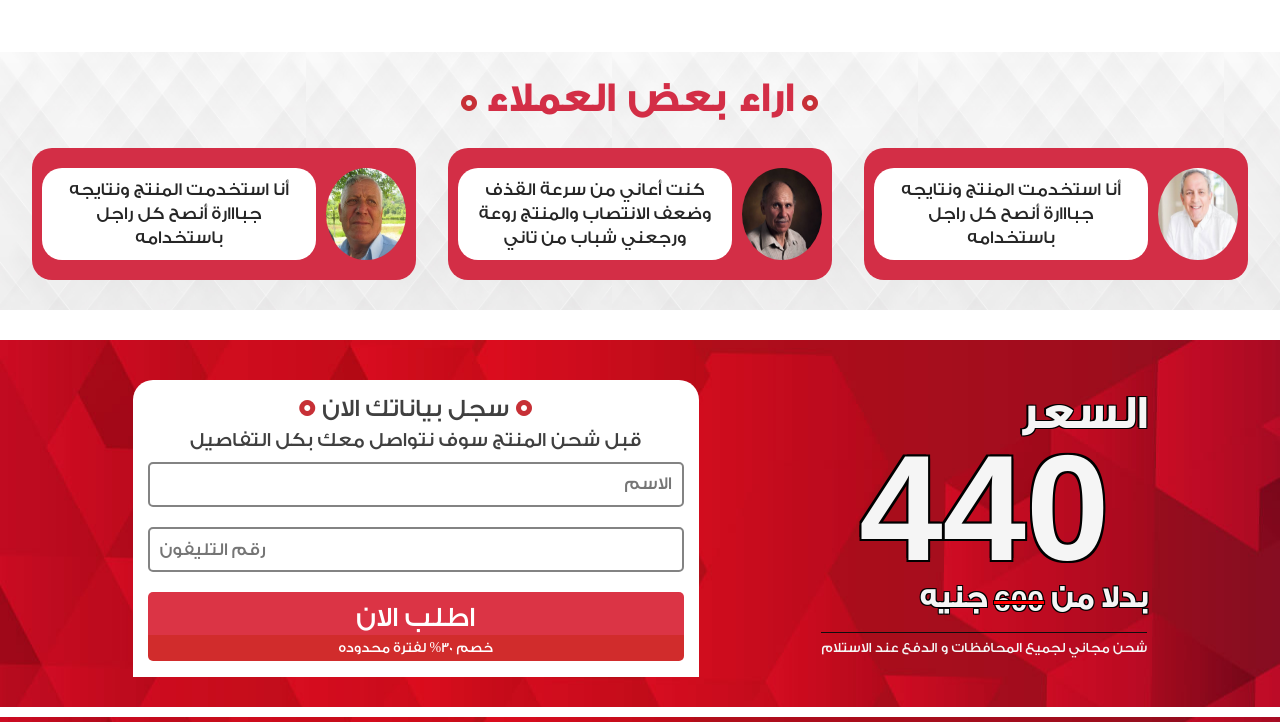
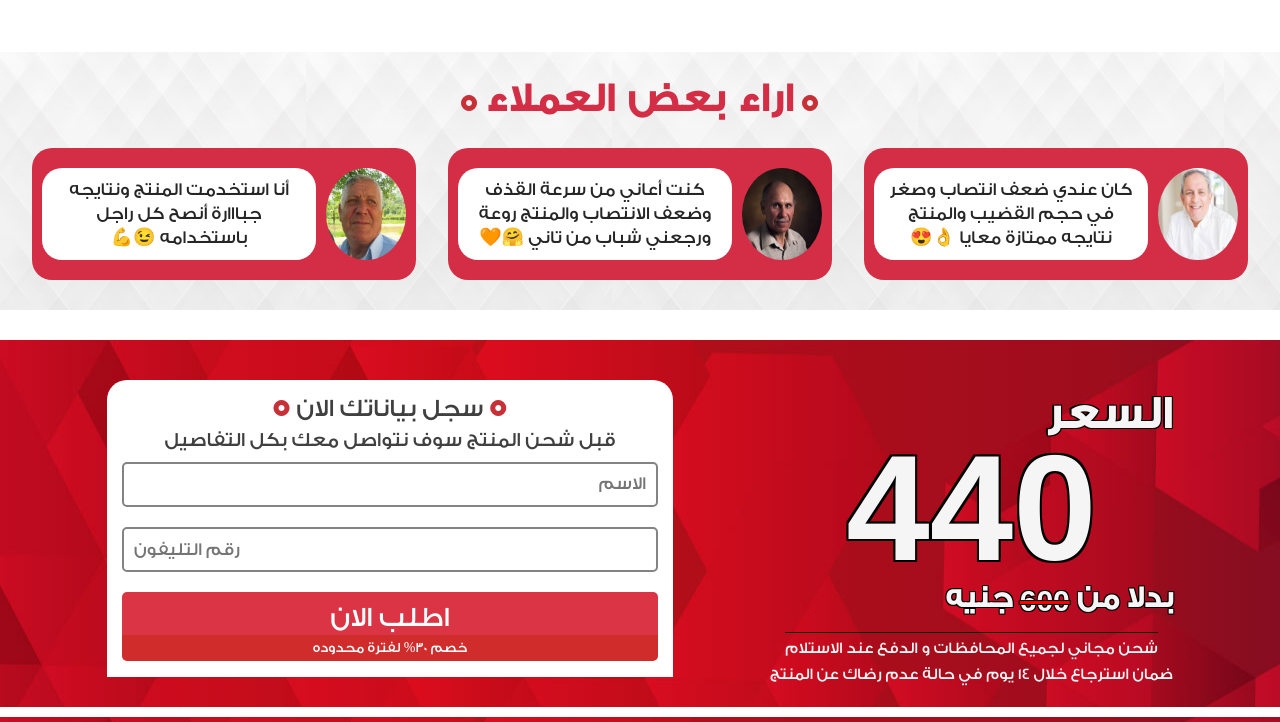
Before and after one commit to JS-player/Torino-product, a plain HTML site: page index.html in a window 1280 px wide. Shown: the part 2016-2738 px from the top of the page. Drawn offline with Linux system fonts and the light colour scheme.

Commit message:
Updates on texts

```diff
--- a/css/styles.css
+++ b/css/styles.css
@@ -64,7 +64,8 @@
 }
 .header-text h4 span {
   color: #c73036;
-  font-family: fantasy;
+  font-family: sans-serif;
+  font-weight: bolder;
 }
 .header-logo {
   background: url(../images/logo.jfif) no-repeat center;
@@ -478,7 +479,8 @@
   border-radius: 20px;
   display: flex;
   align-items: center;
-  line-height: 1.2;
+  line-height: 1.4;
+  direction: rtl;
 }
 @media (min-width: 500px) {
   .review-box .txt {
@@ -540,7 +542,6 @@
   bottom: -25px;
   position: relative;
   direction: rtl;
-  letter-spacing: 1.5px;
   text-shadow: -2px -1px 0 #000, 1px -1px 0 #000, -1px 1px 0 #000,
     1px 1px 0 #000;
 }
@@ -587,6 +588,9 @@
 @media (max-width: 500px) {
   .free-charge {
     font-size: 14px;
+  }
+  .return-if {
+    font-size: 13px;
   }
 }
 @media (max-width: 380px) {
@@ -727,6 +731,9 @@
   .cons {
     justify-content: space-around;
   }
+  .price h3 {
+    letter-spacing: 1.5px;
+  }
 }
 @media (max-width: 650px) {
   .cons {
@@ -851,6 +858,11 @@
     font-size: 14px;
     bottom: -10px;
   }
+  .return-if {
+    position: relative;
+    bottom: -6px;
+    font-size: 14px;
+  }
   .Order-and-price .container {
     width: 45vw;
     margin-right: unset;
@@ -891,6 +903,10 @@
   }
   .free-charge {
     font-size: 3.2vw;
+  }
+
+  .return-if {
+    font-size: 3.1vw;
   }
 }
 @media (min-width: 601px) and (max-width: 767px) {
@@ -966,3 +982,23 @@
 }
 @media (min-width: 1000px) {
 }
+.return-if {
+  text-align: center;
+  padding-top: 7px;
+}
+
+@media (min-width: 800px) {
+  .free-charge {
+    font-size: 16px;
+    bottom: -10px;
+  }
+  .return-if {
+    bottom: -10px;
+    font-size: 16px;
+  }
+}
+@media (max-width: 370px) {
+  .return-if {
+    font-size: 12px;
+  }
+}
--- a/index.html
+++ b/index.html
@@ -119,19 +119,21 @@
         <div class="review-box">
           <img src="./images/reviews/r1.jpg" alt="">
           <div class="txt">
-          أنا استخدمت المنتج ونتايجه جبااارة أنصح كل راجل باستخدامه
+         أنا استخدمت المنتج ونتايجه جبااارة أنصح كل راجل باستخدامه 😉💪
           </div>
            </div>
           <div class="review-box">
           <img src="./images/reviews/r2.jpg" alt="">
           <div class="txt">
-            كنت أعاني من سرعة القذف وضعف الانتصاب والمنتج روعة ورجعني شباب من تاني
+
+            كنت أعاني من سرعة القذف وضعف الانتصاب
+ والمنتج روعة ورجعني شباب من تاني 🤗🧡
           </div>
            </div>
           <div class="review-box">
           <img src="./images/reviews/r3.jpg" alt="">
           <div class="txt">
-            أنا استخدمت المنتج ونتايجه جبااارة أنصح كل راجل باستخدامه
+كان عندي ضعف انتصاب وصغر في حجم القضيب والمنتج نتايجه ممتازة معايا 👌😍
           </div>
            </div>
         </div>
@@ -146,6 +148,9 @@
         <div class="free-charge">
           شحن مجاني لجميع المحافظات و الدفع عند الاستلام
         </div>
+        <div class="return-if">
+          ضمان استرجاع خلال 14 يوم في حالة عدم رضاك عن المنتج
+        </div>
       </div>
       <div class="container">
                     <div class="send-us">
@@ -154,7 +159,7 @@
                         <form method="POST" action="https://api.sheetmonkey.io/form/oxETajhV6LX3iF4Lg175tt">
                             <input class="mainInput" type="text" name="Name" placeholder="الاسم" required="">
                             <input class="mainInput" type="tel" title="الرجاء ادخال رقم الهاتف بشكل صحيح" minlength="11" maxlength="11" name="Number" placeholder="رقم التليفون" required="">
-                            <input type="hidden" id="redDir" name="x-sheetmonkey-redirect" value="https://lipgloss.store/Shapeproduct12/Website/thanks.html">
+                            <input type="hidden" id="redDir" name="x-sheetmonkey-redirect" value="host/thanks.html">
                             <div class="req">
                                 <input type="submit" value="اطلب الان">
                                 <span>خصم 30% لفترة محدوده</span>
```
Also changed, not shown: images/red-w.png, images/wgray-w.png.
